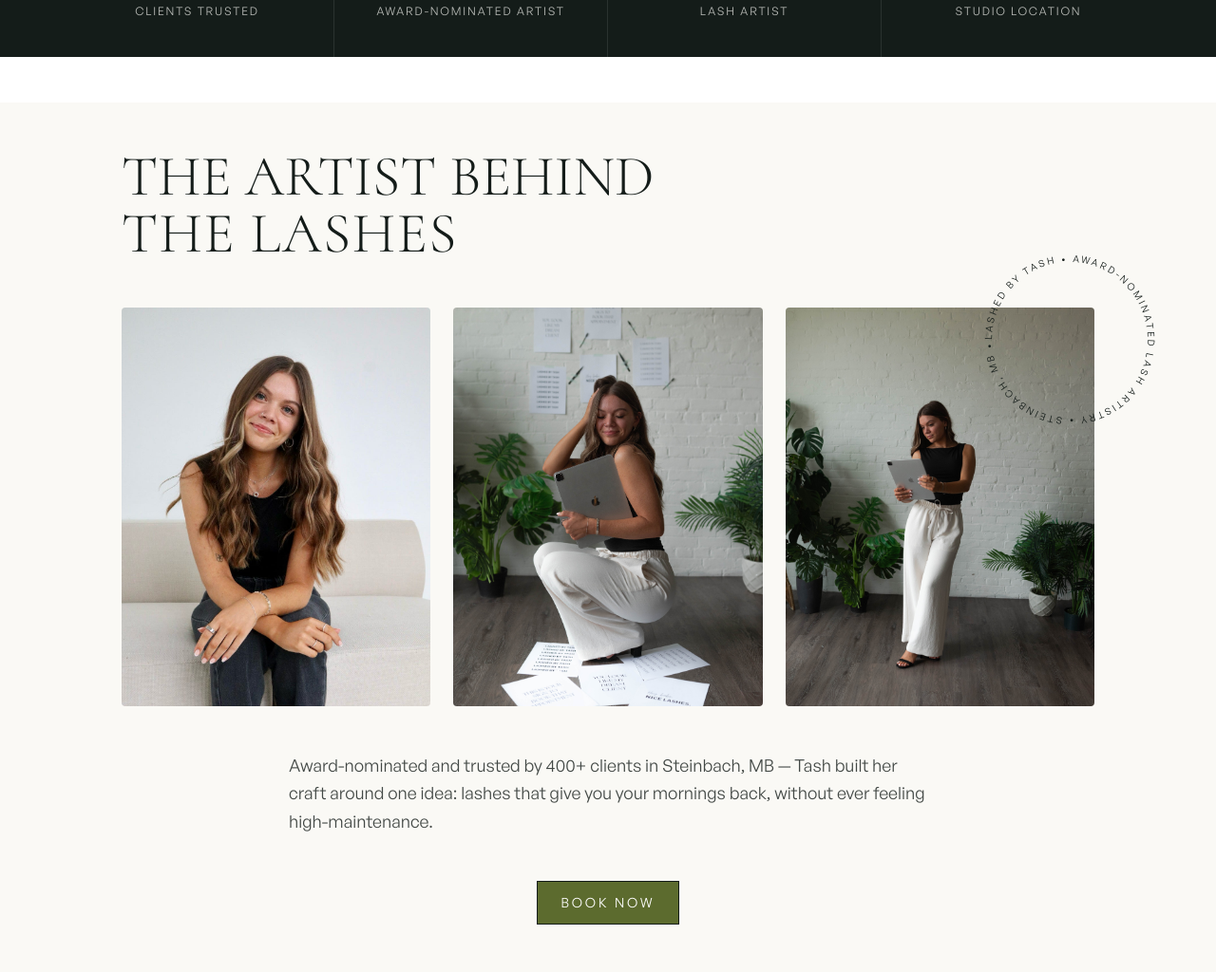
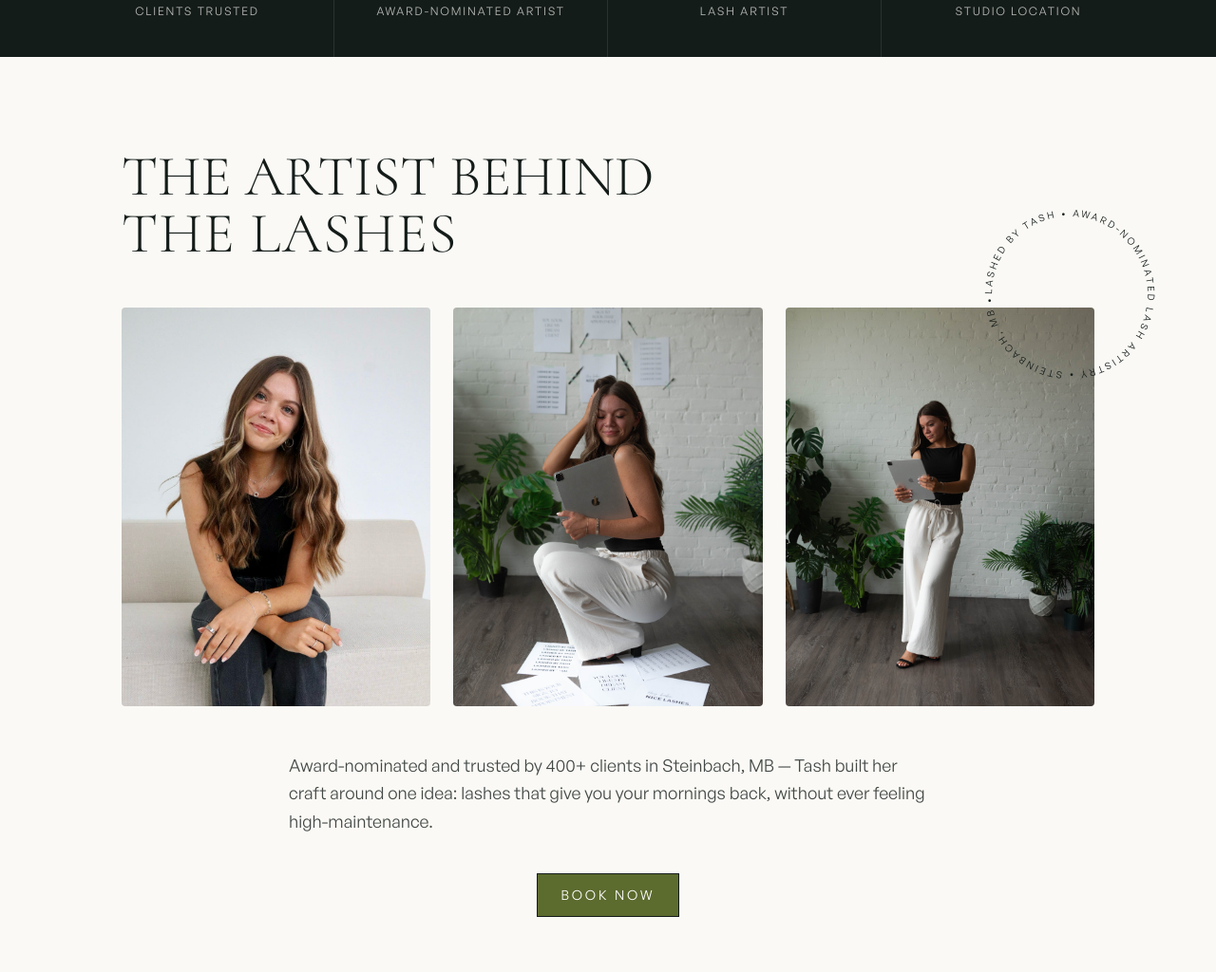
Before and after one commit to hasnainDevX/lashed-by-tash, a React (Vite) app: page / in a window 1280 px wide. Shown: the part 880-1904 px from the top of the page at 95% size. Built offline with nearby package versions, Linux system fonts and the light colour scheme.

Commit message:
improve layout

```diff
--- a/src/components/Gallery.jsx
+++ b/src/components/Gallery.jsx
@@ -19,10 +19,10 @@ const gallery = [
 
 const Gallery = () => {
   return (
-    <section className="w-full bg-bone px-6 py-20 px-12">
+    <section className="w-full bg-bone px-6 py-12 md:px-12 md:py-24 relative mb-8">
       {/* Header */}
       <div className="mx-auto max-w-5xl">
-        <h2 className="mt-3 font-serif text-5xl font-extralight uppercase text-gunmetal md:text-5xl">
+        <h2 className="font-serif text-5xl font-extralight uppercase text-gunmetal md:text-5xl">
           A glimpse <span className="italic">of the work</span>
         </h2>
         <p className="mt-4 max-w-md font-sans text-sm leading-relaxed text-gunmetal/60 md:text-base">
--- a/src/components/MeetTash.jsx
+++ b/src/components/MeetTash.jsx
@@ -8,7 +8,7 @@ const MeetTash = () => {
   return (
     <section className="w-full bg-bone px-6 py-6 md:px-12 md:py-12 relative ">
       {/* Stacked headline */}
-      <div className="mx-auto max-w-5xl">
+      <div className="mx-auto max-w-5xl mt-12">
         <h2 className="font-serif font-light leading-[1.05] text-gunmetal uppercase">
           <span className="block text-4xl md:text-6xl">The Artist Behind</span>
           <span className="block text-4xl uppercase tracking-wide md:text-6xl">
@@ -51,7 +51,7 @@ const MeetTash = () => {
         </p>
       </div>
       {/* cta  */}
-      <div className="flex justify-center md:bottom-24 my-12">
+      <div className="flex justify-center md:bottom-24 my-10">
         <a
           href="#book"
           className=" border border-gunmetal px-6 py-3 font-sans text-sm uppercase tracking-[0.2em] text-white transition-colors duration-300 bg-olive hover:bg-white hover:text-olive"
--- a/src/components/TrustStrip.jsx
+++ b/src/components/TrustStrip.jsx
@@ -9,7 +9,7 @@ const stats = [
 
 const TrustStrip = () => {
   return (
-    <section className="w-full bg-gunmetal mb-12">
+    <section className="w-full bg-gunmetal">
       <div className="mx-auto grid max-w-6xl grid-cols-2 divide-y divide-bone/10 md:grid-cols-4 md:divide-x md:divide-y-0">
         {stats.map((stat) => (
           <div
```
